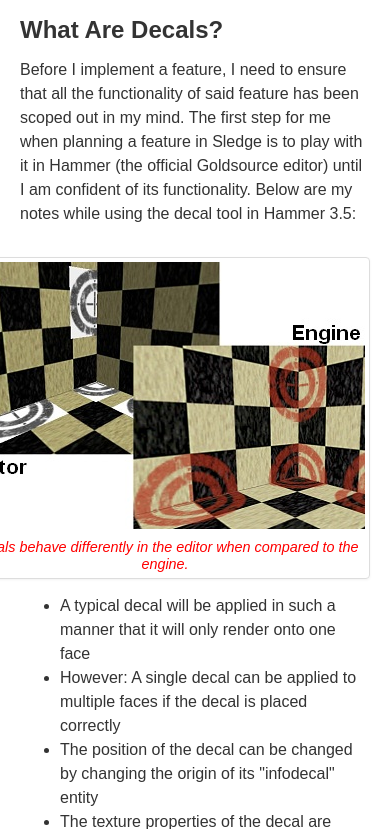
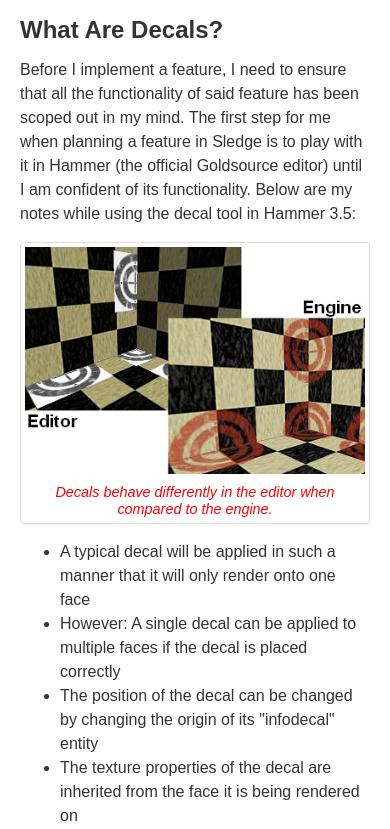
Before and after one commit to LogicAndTrick/blog, a PHP site: page /post/decal-rendering-in-sledge in a window 390 px wide; the page is wider, and only the part inside the window is pictured. Shown: the part 931-1760 px from the top of that part. Run offline with PHP 8.4, Linux system fonts and the light colour scheme; data that the repository does not hold is empty; some libraries are stand-ins or nearby versions.

Commit message:
Responsive image embed

```diff
--- a/css/default.css
+++ b/css/default.css
@@ -197,6 +197,7 @@ pre {
 .image img {
     display: block;
     margin: 0 auto 10px auto;
+    max-width: 100%;
 }
 
 /* RESPONSIVE */
@@ -249,6 +250,20 @@ pre {
     }
 }
 
+@media all and (max-width: 700px)
+{
+    /* At this point stop floating images */
+
+    .left, .right, .left-large, .right-large {
+        float: none;
+        max-width: none;
+        margin: 15px auto !important;
+    }
+    .right img, .left img, .left-large img, .right-large img {
+        max-width: 100%;
+    }
+}
+
 
 @media all and (max-width: 500px)
 {
```
